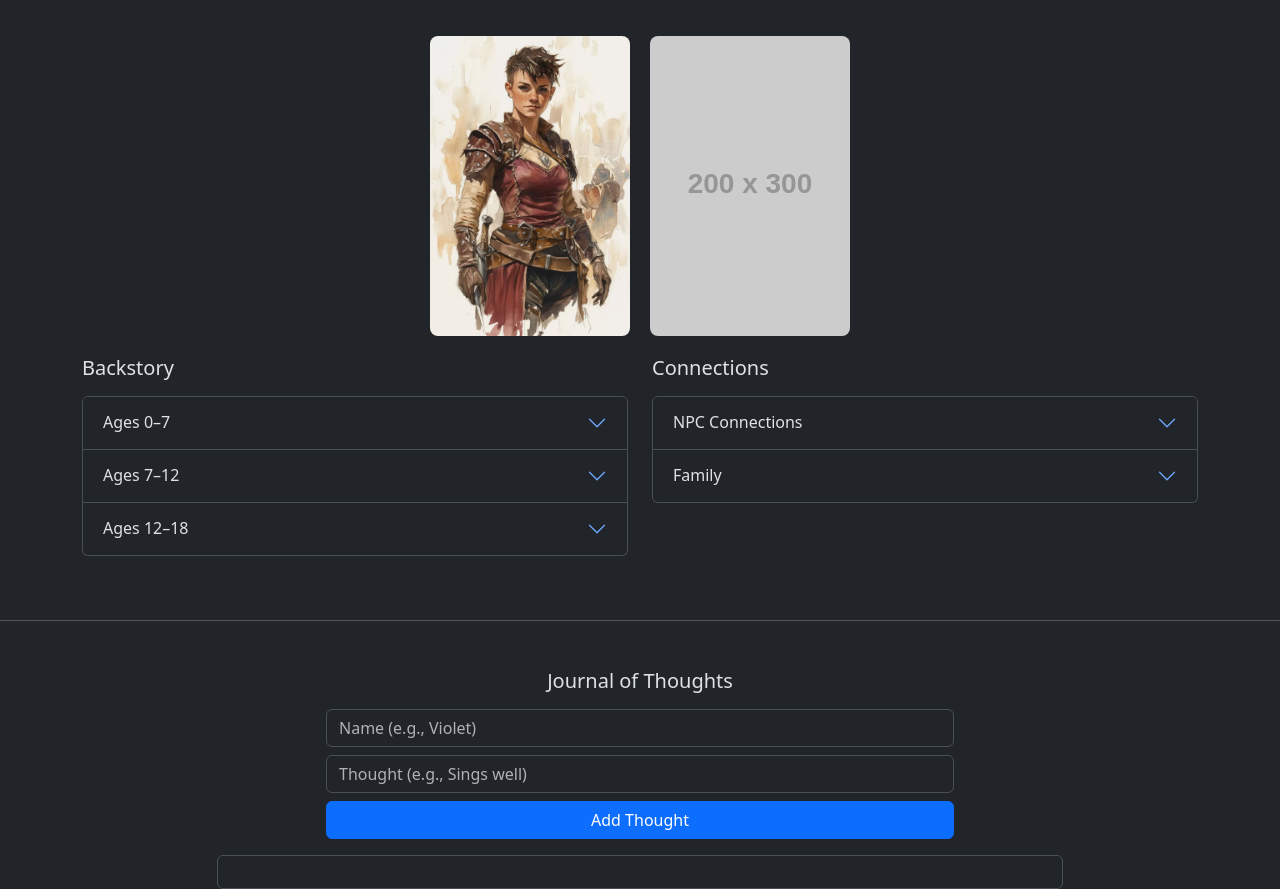
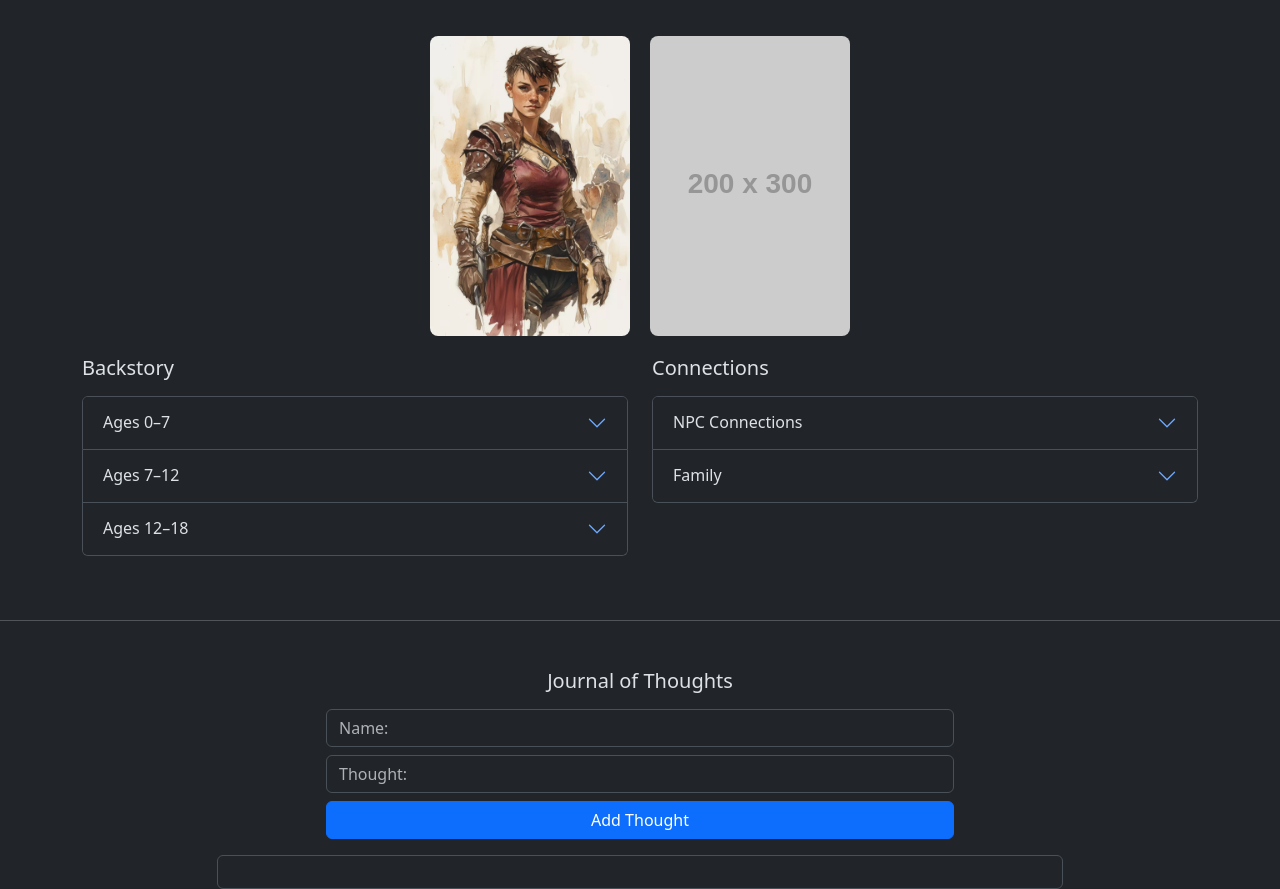
Before and after one commit to EvelynSays/makoprofile, a plain HTML site: page index.html in a window 1280 px wide. Drawn offline with nearby package versions, Linux system fonts and the light colour scheme; placeholder pictures from the web are drawn by us.

Commit message:
Update index.html

```diff
--- a/index.html
+++ b/index.html
@@ -178,8 +178,8 @@
     <div class="row justify-content-center mb-3">
     <div class="col-md-6">
         <form id="thoughtForm" class="d-flex flex-column gap-2">
-        <input type="text" id="personName" class="form-control" placeholder="Name (e.g., Violet)" required>
-        <input type="text" id="personThought" class="form-control" placeholder="Thought (e.g., Sings well)" required>
+        <input type="text" id="personName" class="form-control" placeholder="Name: " required>
+        <input type="text" id="personThought" class="form-control" placeholder="Thought: " required>
         <button type="submit" class="btn btn-primary">Add Thought</button>
         </form>
     </div>
```
